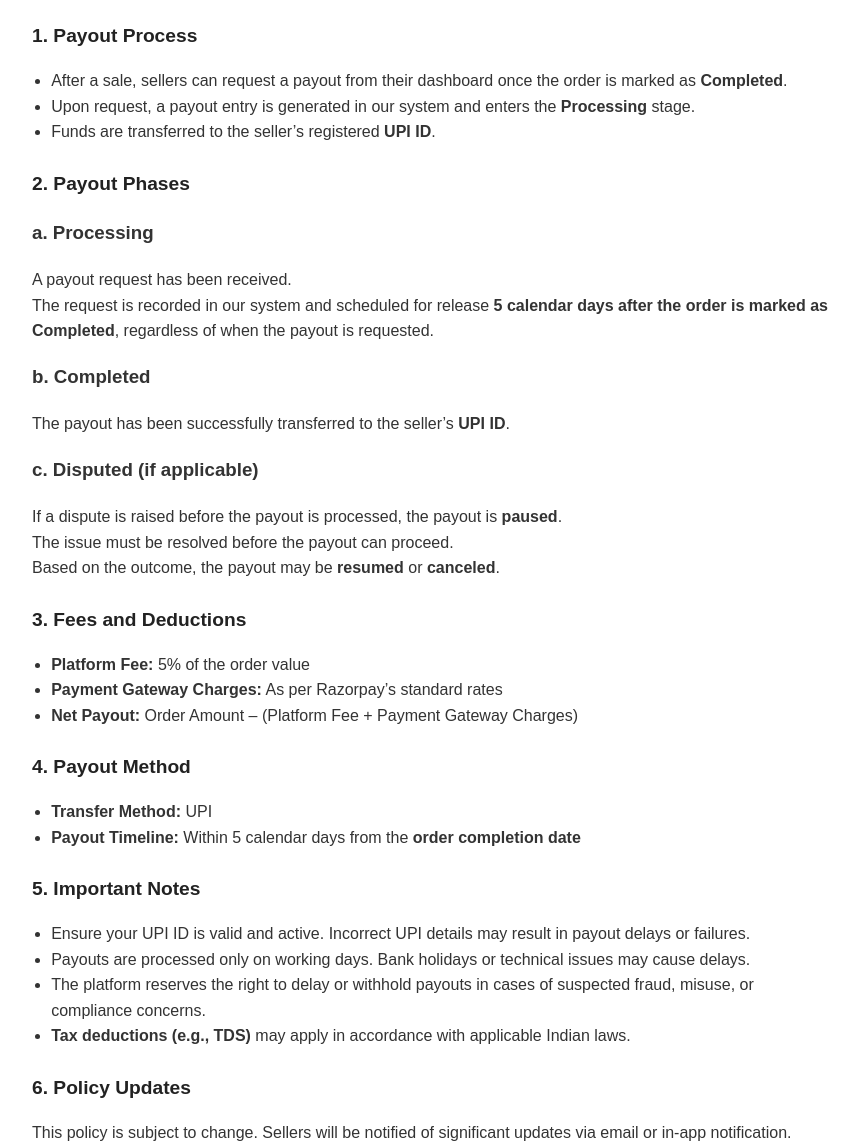
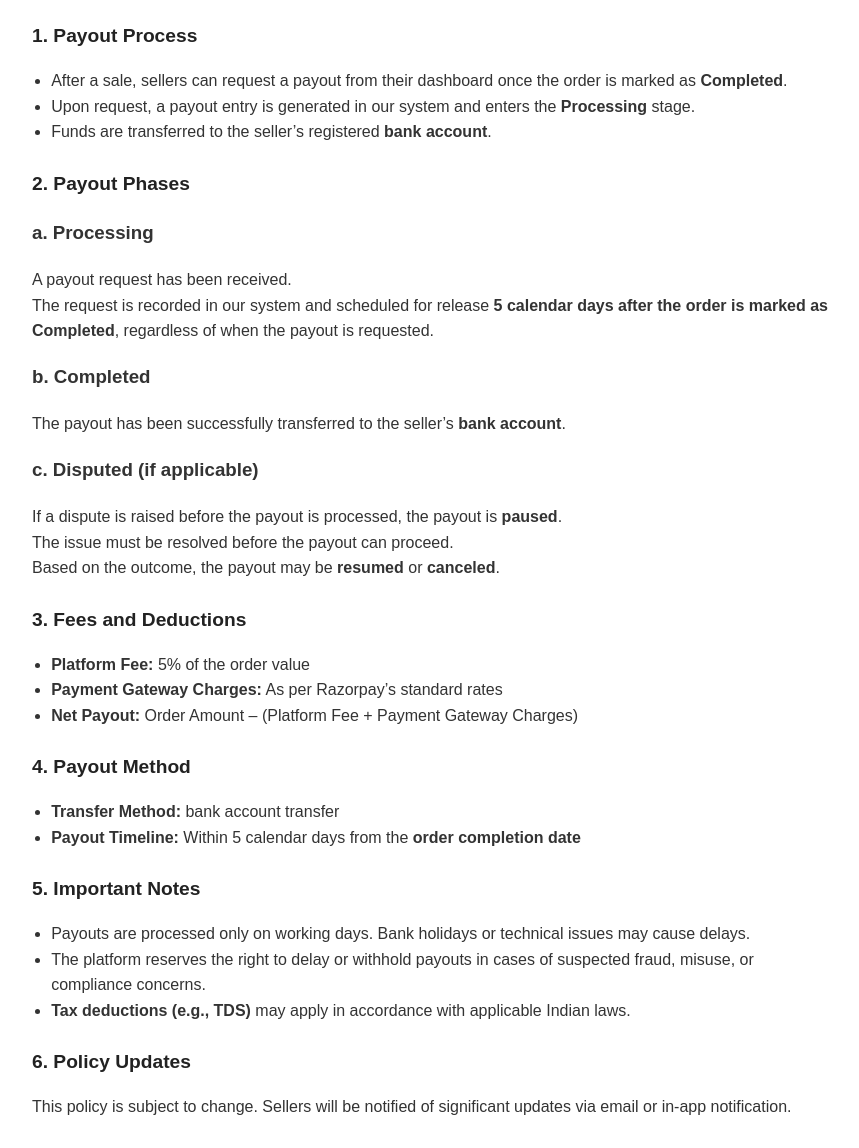
Before and after one commit to prabhdeepbher123/payout, a plain HTML site: page index.html in a window 1280 px wide. Shown: the part 153-1301 px from the top of the page, without its empty margins (0-859 px from the left). Drawn offline with Linux system fonts and the light colour scheme.

Commit message:
Update index.html

```diff
--- a/index.html
+++ b/index.html
@@ -45,7 +45,7 @@
     <ul>
       <li>After a sale, sellers can request a payout from their dashboard once the order is marked as <strong>Completed</strong>.</li>
       <li>Upon request, a payout entry is generated in our system and enters the <strong>Processing</strong> stage.</li>
-      <li>Funds are transferred to the seller’s registered <strong>UPI ID</strong>.</li>
+      <li>Funds are transferred to the seller’s registered <strong>bank account</strong>.</li>
     </ul>
   </div>
 
@@ -56,7 +56,7 @@
     The request is recorded in our system and scheduled for release <strong>5 calendar days after the order is marked as Completed</strong>, regardless of when the payout is requested.</p>
 
     <h3>b. Completed</h3>
-    <p>The payout has been successfully transferred to the seller’s <strong>UPI ID</strong>.</p>
+    <p>The payout has been successfully transferred to the seller’s <strong>bank account</strong>.</p>
 
     <h3>c. Disputed (if applicable)</h3>
     <p>If a dispute is raised before the payout is processed, the payout is <strong>paused</strong>.<br>
@@ -76,7 +76,7 @@
   <div class="section">
     <h2>4. Payout Method</h2>
     <ul>
-      <li><strong>Transfer Method:</strong> UPI</li>
+      <li><strong>Transfer Method:</strong> bank account transfer</li>
       <li><strong>Payout Timeline:</strong> Within 5 calendar days from the <strong>order completion date</strong></li>
     </ul>
   </div>
@@ -84,7 +84,6 @@
   <div class="section">
     <h2>5. Important Notes</h2>
     <ul>
-      <li>Ensure your UPI ID is valid and active. Incorrect UPI details may result in payout delays or failures.</li>
       <li>Payouts are processed only on working days. Bank holidays or technical issues may cause delays.</li>
       <li>The platform reserves the right to delay or withhold payouts in cases of suspected fraud, misuse, or compliance concerns.</li>
       <li><strong>Tax deductions (e.g., TDS)</strong> may apply in accordance with applicable Indian laws.</li>
```
